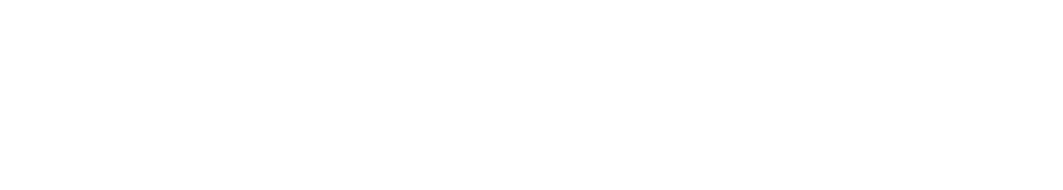
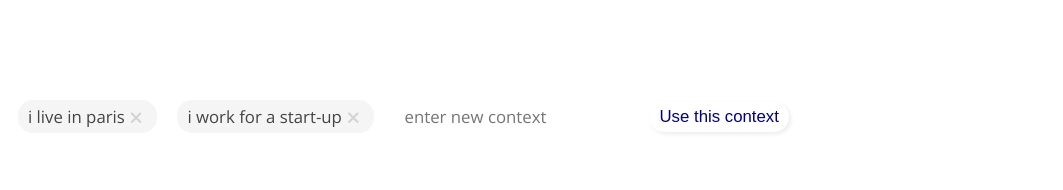
Before and after one commit to winlp4ever/chatbot-framework, a React app: page / in a window 1280 px wide. Shown: the top 190 px of the page, without its empty margins (0-1063 px from the left). Built offline with nearby package versions, Linux system fonts and the light colour scheme; no server answers.

Commit message:
add context customizing

```diff
--- a/server.js
+++ b/server.js
@@ -90,6 +90,10 @@ io.on('connection', function(socket){
         io.emit('user-msg', msg);
         console.log('user: ' + msg);
     })
+    socket.on('new-context', context => {
+        io.emit('new-context', context);
+        console.log('new-context: \n' + context);
+    })
 });
 
 
--- a/src/app/app.scss
+++ b/src/app/_app.scss
@@ -1,16 +1,18 @@
 .chat-app {
+    position: fixed;
     display: flex;
     flex-direction: column;
     justify-content: flex-end;
     width: 60%;
     left: 20%;
-    position: fixed;
     height: 400px;
     bottom: 0;
     overflow-y: auto;
+    overflow-x: hidden;
     border-top: 1px solid lightgrey;
     padding: 5px;
     >div{
+        position: relative;
         border-radius: 10px;
         height: auto;
         white-space: pre-wrap;
@@ -76,7 +78,6 @@
         border-top-left-radius: 8px;
         border-top-right-radius: 8px;
         font-family: 'Open Sans', sans-serif;
-        position: relative;
         border-bottom: 2px solid lightgrey;
         textarea {
             font: {
--- a/src/app/app.js
+++ b/src/app/app.js
@@ -1,7 +1,8 @@
 import React, { Component, useReducer } from 'react';
 import io from 'socket.io-client';
 import $ from 'jquery';
-import './app.scss';
+import './_app.scss';
+import Context from '../context/context'
 
 class App extends Component {
     state = {
@@ -40,8 +41,14 @@ class App extends Component {
         }
     }
 
+    reset = () => {
+        this.setState({chats: []});
+    }
+
     render() {
         return (
+            <div className='app'>
+                <Context socket={this.state.socket} reset={this.reset}/>
                 <div className='chat-app'>
                     {this.state.chats.map((chat, id) => (
                         <div key={id} className={(chat.name == 'you') ? 'you': 'others'}>
@@ -61,6 +68,7 @@ class App extends Component {
                         </span>
                     </div>
                 </div>
+            </div>
         )
     }
 }
--- /dev/null
+++ b/src/context/_context.scss
@@ -0,0 +1,59 @@
+.contexts {
+    display: flex;
+    flex-direction: row;
+    width: 100%;
+    span.context {
+        display: inline-block;
+        box-sizing: border-box;
+        padding: 5px 10px;
+        margin: auto 10px;
+        background: whitesmoke;
+        border-radius: 15px;
+        color: #444444;
+        font: {
+            size: 70%;
+        }
+        i.del {
+            vertical-align: middle;
+            margin: auto 5px;
+            color: lightgrey;
+        }
+    }
+    textarea {
+        margin: auto 10px;
+        display: inline-block;
+        box-sizing: border-box;
+        padding: 5px 10px;
+        outline: none;
+        resize: none;
+        border: none;
+        color: #444444;
+        font: {
+            family: 'Open Sans', sans-serif;
+            size: 70%;
+        }
+        max-width: 800px;
+    }
+
+    .valid {
+        display: inline-block;
+        box-sizing: border-box;
+        padding: 5px 10px;
+        margin: auto 10px;
+        background: white;
+        border-radius: 15px;
+        color: #444444;
+        box-shadow: 2px 2px 4px rgba(0, 0, 0, 0.08);
+        transition: all 0.2s;
+        border: none;
+        outline: none;
+        color: navy;
+        font: {
+            size: 70%;
+        }
+        &:focus {
+            background: whitesmoke;
+            box-shadow: none;
+        }
+    }
+}
--- /dev/null
+++ b/src/context/context.js
@@ -0,0 +1,63 @@
+import React, { Component, useReducer } from 'react';
+import io from 'socket.io-client';
+import $ from 'jquery';
+import './_context.scss';
+
+export default class Context extends Component {
+    state = {
+        context: ['i live in paris', 'i work for a start-up'],
+        new_context: '',
+    }
+
+    componentDidMount() {
+        this.props.socket.emit('new-context', this.state.context);
+        this.props.reset();
+    }
+
+    delContext = async (id) => {
+        let copy = this.state.context.slice();
+        copy.splice(id, 1);
+        this.setState({context: copy});
+    }
+
+    onChange = (e) => {
+        this.setState({new_context: e.target.value});
+    }
+
+    submit = async (e) => {
+        let keycode = e.keyCode || e.which;
+        if (keycode != 13) return;
+        e.preventDefault(); // prevents page reloading
+        if (this.state.new_context) {
+            let copy = this.state.context.slice();
+            copy.push(this.state.new_context);
+            this.setState({context: copy, new_context: ''})
+            $(e.currentTarget).val('');
+        }
+    }
+
+    useContext = async () => {
+        this.props.socket.emit('new-context', this.state.context);
+        this.props.reset();
+    }
+
+    render() {
+        return (
+            <div className='contexts'>
+                {this.state.context.map((context, id) => (
+                    <span className='context' key={id}>
+                        {context}
+                        <i className="fas fa-times del" onClick={_ => this.delContext(id)}></i>
+                    </span>
+                ))}
+                <textarea
+                    rows={1}
+                    onChange={this.onChange}
+                    onKeyPress={this.submit}
+                    placeholder='enter new context'
+                />
+                <button className='valid' onClick={this.useContext}>Use this context</button>
+            </div>
+        )
+    }
+}
```
Also changed, not shown: 1 other file. Lines whose indentation alone changed are shown as unchanged.
